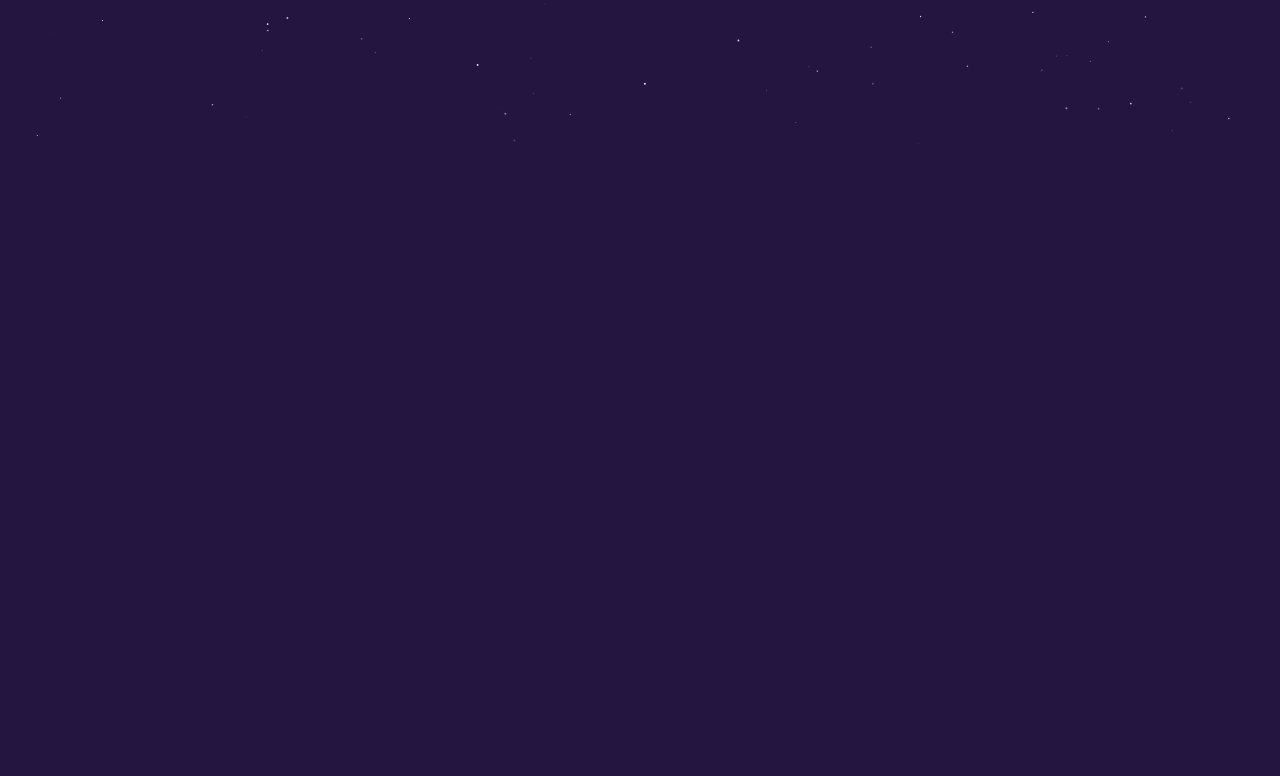
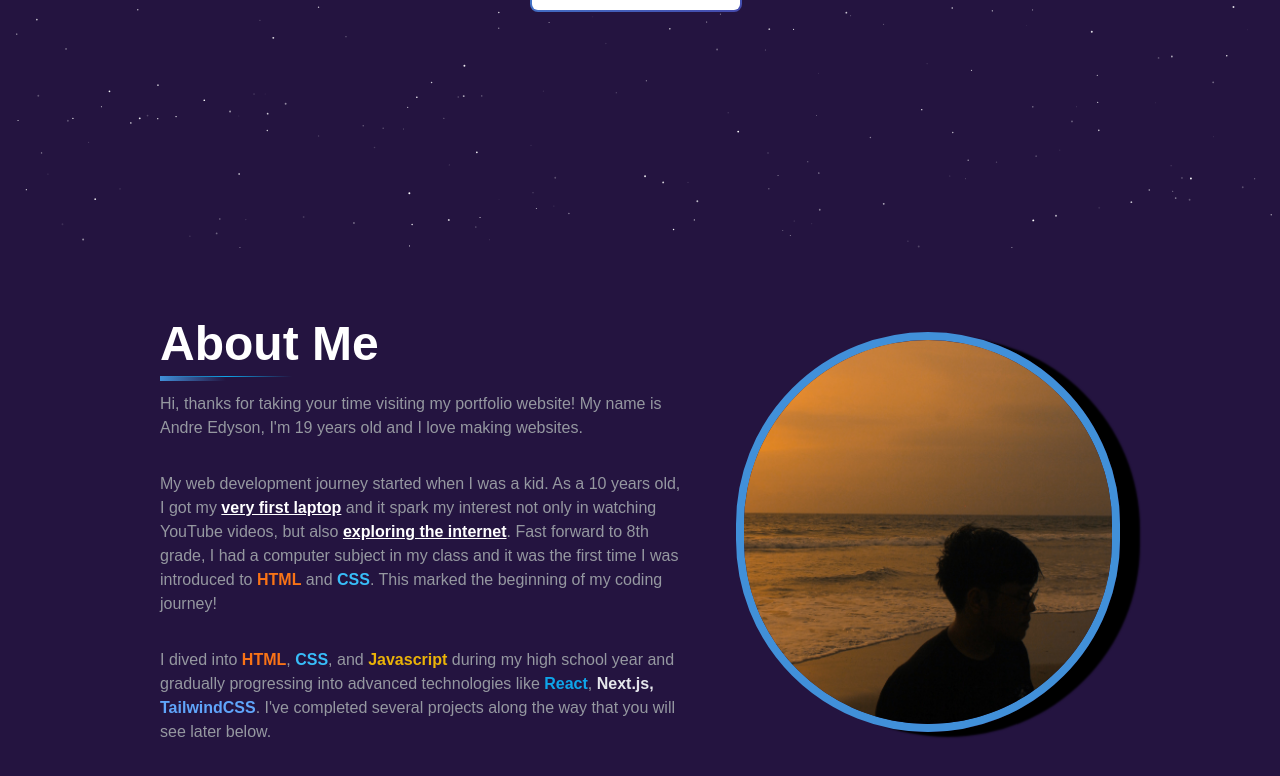
Before and after one commit to andreedyson/personal-website, a Next.js app: page / in a window 1280 px wide. Shown: the part 564-1340 px from the top of the page. Before the commit the page ends 800 px from the top, so only its background shows below. Built offline with nearby package versions, Linux system fonts and the light colour scheme.

Commit message:
feat(about): finished about section

```diff
--- /dev/null
+++ b/app/components/About.tsx
@@ -0,0 +1,101 @@
+"use client";
+
+import React, { useRef } from "react";
+import { motion, useInView } from "framer-motion";
+import Image from "next/image";
+
+export default function About() {
+  const ref = useRef(null);
+  const isInView = useInView(ref, { once: true });
+
+  return (
+    <section
+      id="about"
+      className="flex flex-col px-6 py-16 max-sm:mt-10 md:px-16 md:py-20 xl:px-40"
+    >
+      <div className="flex flex-col items-center justify-between max-xl:gap-8 lg:flex-row xl:gap-12">
+        <motion.div
+          ref={ref}
+          initial={{ opacity: 0, y: 50 }}
+          animate={isInView ? { opacity: 1, y: 0 } : {}}
+          transition={{ duration: 1 }}
+        >
+          <motion.div
+            initial={{ y: -80, opacity: 0 }}
+            animate={isInView ? { y: 0, opacity: 1 } : {}}
+            transition={{ duration: 1.2 }}
+          >
+            <h2 className="text-3xl font-bold text-white md:text-4xl lg:text-5xl">
+              About Me
+            </h2>
+          </motion.div>
+          <motion.div
+            initial={{ y: 20, opacity: 0 }}
+            animate={isInView ? { y: 0, opacity: 1 } : {}}
+            transition={{ duration: 1 }}
+            className="relative mt-2"
+          >
+            <div className="absolute left-0 top-0 h-[5px] w-1/4 bg-gradient-to-r from-main-blue via-transparent to-transparent" />
+            <div className="absolute left-0 top-0 h-px w-1/4 bg-gradient-to-r from-transparent via-sky-500 to-transparent" />
+          </motion.div>
+          <motion.div
+            initial={{ x: -30, opacity: 0 }}
+            animate={isInView ? { x: 0, opacity: 1 } : {}}
+            transition={{ duration: 1, delay: 0.8 }}
+            className="mt-6 max-w-[550px] space-y-4 text-gray-font md:space-y-8"
+          >
+            <p>
+              Hi, thanks for taking your time visiting my portfolio website! My
+              name is Andre Edyson, I&apos;m 19 years old and I love making
+              websites.
+            </p>
+            <p>
+              My web development journey started when I was a kid. As a 10 years
+              old, I got my{" "}
+              <span className="font-semibold text-white underline">
+                very first laptop
+              </span>{" "}
+              and it spark my interest not only in watching YouTube videos, but
+              also{" "}
+              <span className="font-semibold text-white underline">
+                exploring the internet
+              </span>
+              . Fast forward to 8th grade, I had a computer subject in my class
+              and it was the first time I was introduced to{" "}
+              <span className="font-semibold text-orange-500">HTML</span> and{" "}
+              <span className="font-semibold text-sky-400">CSS</span>. This
+              marked the beginning of my coding journey!
+            </p>
+            <p>
+              I dived into{" "}
+              <span className="font-semibold text-orange-500">HTML</span>,{" "}
+              <span className="font-semibold text-sky-400">CSS</span>, and{" "}
+              <span className="font-semibold text-yellow-500">Javascript</span>{" "}
+              during my high school year and gradually progressing into advanced
+              technologies like{" "}
+              <span className="font-semibold text-sky-500">React</span>,{" "}
+              <span className="font-semibold text-gray-200">Next.js,</span>{" "}
+              <span className="font-semibold text-blue-400">TailwindCSS</span>.
+              I&apos;ve completed several projects along the way that you will
+              see later below.
+            </p>
+          </motion.div>
+        </motion.div>
+
+        <motion.div
+          initial={{ x: 30, opacity: 0 }}
+          animate={isInView ? { x: 0, opacity: 1 } : {}}
+          transition={{ duration: 1, delay: 0.8, ease: "backInOut" }}
+        >
+          <Image
+            src={"/assets/profile.jpg"}
+            width={400}
+            height={400}
+            alt="Personal Photo"
+            className="size-[300px] rounded-full border-8 border-main-blue object-cover object-right [box-shadow:_20px_5px_2px_rgb(0_0_0_/_100%)] md:size-[400px] 2xl:-translate-x-12"
+          />
+        </motion.div>
+      </div>
+    </section>
+  );
+}
--- a/app/components/Hero.tsx
+++ b/app/components/Hero.tsx
@@ -8,13 +8,16 @@ import { ChevronsDown } from "lucide-react";
 
 export default function Hero() {
   return (
-    <section className="relative flex flex-col items-center justify-center py-16 md:mt-10 md:py-[100px]">
-      <div className="absolute inset-0 h-[50vh] w-full md:-top-48 md:h-screen">
+    <section
+      id="home"
+      className="relative flex h-[89vh] w-full flex-col items-center justify-center py-48 md:mt-10"
+    >
+      <div className="absolute inset-0 h-screen w-full lg:-top-40 lg:h-[110vh]">
         <SparklesCore
           background="transparent"
           minSize={0.4}
           maxSize={1}
-          particleDensity={30}
+          particleDensity={80}
           className="h-full w-full"
           particleColor="#FFFFFF"
         />
@@ -35,7 +38,7 @@ export default function Hero() {
         <TextGenerateEffect
           words="Andre Edyson"
           delay={0.5}
-          className="text-3xl [text-shadow:_3px_3px_0_rgb(68_73_172_/_100%)] md:text-5xl lg:text-7xl"
+          className="text-4xl [text-shadow:_3px_3px_0_rgb(68_73_172_/_100%)] md:text-5xl lg:text-7xl"
         />
         <motion.p
           className="max-w-72 text-center text-xs leading-relaxed tracking-wide md:max-w-[400px] md:text-sm lg:text-base"
--- a/app/components/layout/Navbar.tsx
+++ b/app/components/layout/Navbar.tsx
@@ -15,7 +15,7 @@ export default function Navbar() {
     <header className="relative z-50 md:sticky md:top-10">
       {/* Desktop Navigation Bar */}
       <div className="hidden justify-center md:flex">
-        <nav className="bg-dark-purple flex items-center gap-12 rounded-full px-[60px] py-3 text-lg text-white">
+        <nav className="flex items-center gap-12 rounded-full bg-dark-purple px-[40px] py-2 text-base text-white">
           <a href="/">
             <Image
               src={"/assets/logo.png"}
@@ -30,10 +30,10 @@ export default function Navbar() {
           <a href="#about" className="duration-200 hover:text-main-blue">
             About
           </a>
-          <a href="#stack" className="duration-200 hover:text-main-blue">
+          <a href="#stacks" className="duration-200 hover:text-main-blue">
             Stacks
           </a>
-          <a href="#project" className="duration-200 hover:text-main-blue">
+          <a href="#projects" className="duration-200 hover:text-main-blue">
             Projects
           </a>
           <a href="#contact" className="duration-200 hover:text-main-blue">
@@ -43,7 +43,7 @@ export default function Navbar() {
       </div>
 
       {/* Mobile Navigation Bar */}
-      <div className="bg-dark-purple flex items-center justify-between p-6 text-white md:hidden">
+      <div className="flex items-center justify-between bg-dark-purple p-6 text-white md:hidden">
         <div>
           <a href="/">
             <Image
@@ -71,10 +71,10 @@ export default function Navbar() {
             <a href="#about" onClick={handleOpenNav}>
               About
             </a>
-            <a href="#stack" onClick={handleOpenNav}>
+            <a href="#stacks" onClick={handleOpenNav}>
               Stacks
             </a>
-            <a href="#project" onClick={handleOpenNav}>
+            <a href="#projects" onClick={handleOpenNav}>
               Projects
             </a>
             <a href="#contact" onClick={handleOpenNav}>
--- a/app/globals.css
+++ b/app/globals.css
@@ -7,5 +7,6 @@
 @layer base {
   * {
     font-family: "Onest", sans-serif;
+    scroll-behavior: smooth;
   }
 }
--- a/app/page.tsx
+++ b/app/page.tsx
@@ -1,9 +1,11 @@
 import Hero from "./components/Hero";
+import About from "./components/About";
 
 export default function Home() {
   return (
     <main>
       <Hero />
+      <About />
     </main>
   );
 }
--- a/tailwind.config.ts
+++ b/tailwind.config.ts
@@ -22,6 +22,7 @@ const config: Config = {
         "dark-blue": "#4549AC",
         "dark-bg": "#241440",
         "dark-purple": "#130035",
+        "gray-font": "#9598A0",
       },
       animation: {
         spotlight: "spotlight 2s ease .75s 1 forwards",
```
Also changed, not shown: public/assets/Flag_of_Indonesia.png (deleted), public/assets/profile.jpg (added).
